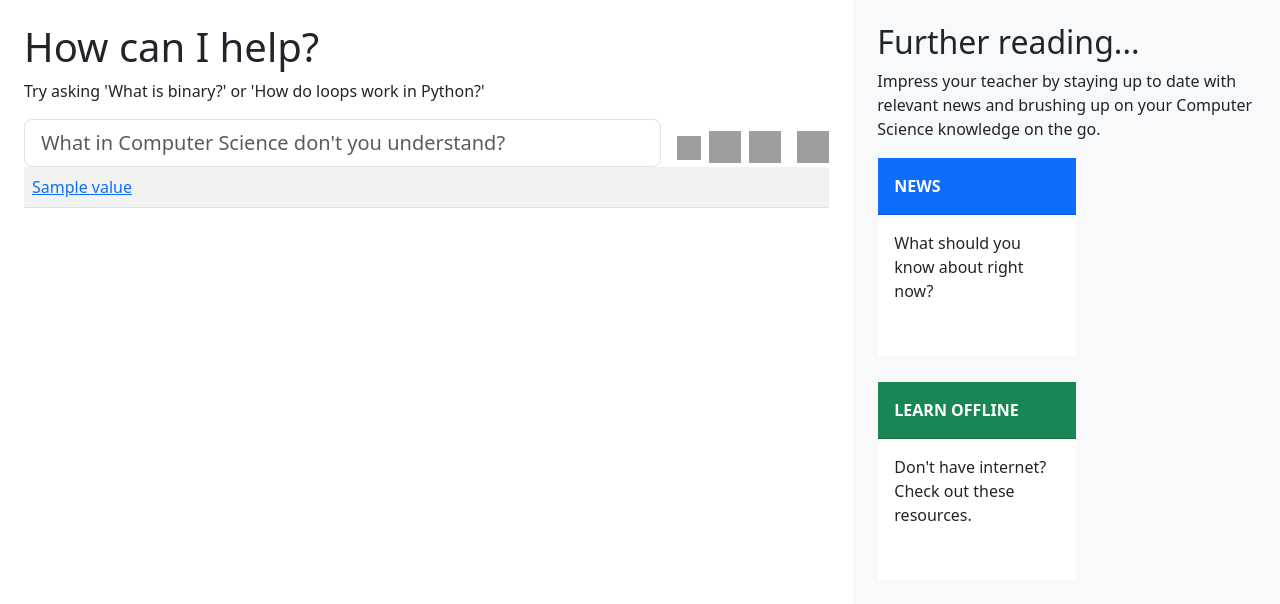
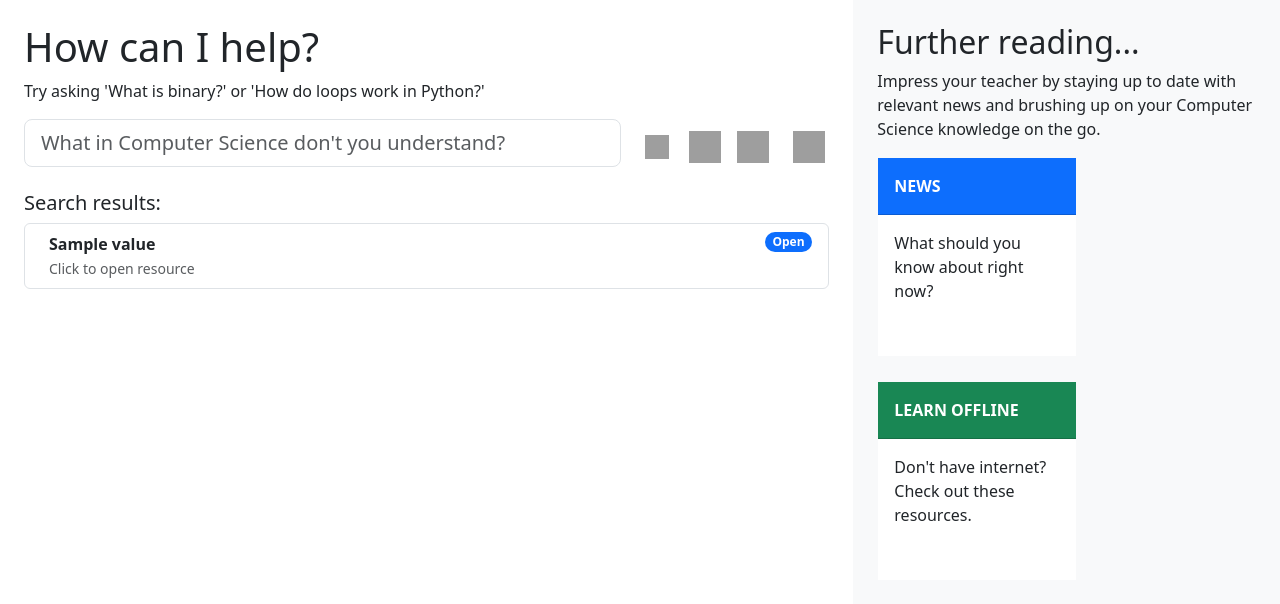
Before and after one commit to MissClickalot/ai-powered-cs-learning-portal, a Flask app: template templates/index.html in a window 1280 px wide. Shown: the part 117-721 px from the top of the page. Run offline with Flask 3, Linux system fonts and the light colour scheme; the template is opened without the code that fills it: most values are stand-ins (such as "Sample title", 1, 10 or a date in 2020); some libraries are stand-ins or nearby versions; grey boxes are pictures that could not be loaded.

Commit message:
Update index.html for consistent spacing of input icons.

```diff
--- a/templates/index.html
+++ b/templates/index.html
@@ -22,7 +22,7 @@ Home - CS Learning Portal
                 <input type="hidden" name="use_speech" id="useSpeech" value="false">
 
                 <!-- Input icons container -->
-                <div class="d-flex align-items-center gap-2 mt-2">
+                <div class="d-flex icon-bar gap-2 mt-2">
 
                     <!-- Search History -->
                     <a href="/history" class="link-secondary" title="View your search history" data-bs-toggle="tooltip">
@@ -55,18 +55,18 @@ Home - CS Learning Portal
 
             <!-- Learning search results -->
             {% if hyperlinked_learning_content %}
-            <div class="table-responsive">
-                <table class="table table-striped table-hover">
-                    <tbody>
-                    {% for key, value in hyperlinked_learning_content.items() %}  <!-- Loop through items -->
-                    <tr>
-                        <td>
-                            <a href="{{ value['url'] }}" target="_blank">{{ value['title'] }}</a>
-                        </td>
-                    </tr>
-                    {% endfor %}
-                    </tbody>
-                </table>
+            <h5 class="mt-4">Search results:</h5>
+            <div class="list-group">
+                <!-- Loop through items -->
+                {% for key, value in hyperlinked_learning_content.items() %}
+                <a href="{{ value['url'] }}" target="_blank" class="list-group-item list-group-item-action d-flex justify-content-between align-items-start">
+                    <div class="ms-2 me-auto">
+                        <div class="fw-semibold">{{ value['title'] }}</div>
+                        <small class="text-muted">Click to open resource</small>
+                    </div>
+                    <span class="badge bg-primary rounded-pill">Open</span>
+                </a>
+                {% endfor %}
             </div>
             {% endif %}
         </div>
```
